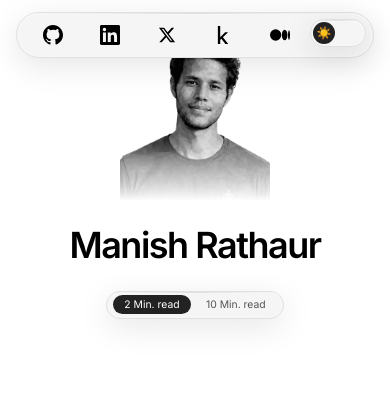
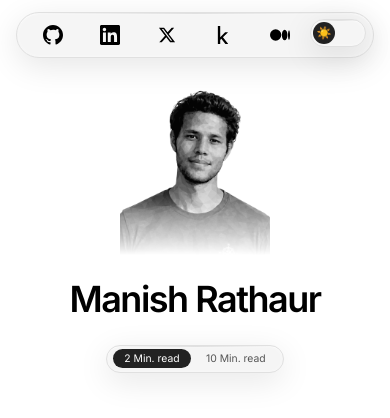
Before and after one commit to Rawdyrathaur/portfolio, a React (Vite) app: page / in a window 390 px wide. Shown: the top 418 px of the page. Built offline with nearby package versions, Linux system fonts and the light colour scheme.

Commit message:
add new feature.

```diff
--- a/src/components/Hero/Hero.css
+++ b/src/components/Hero/Hero.css
@@ -1,12 +1,17 @@
 /* ========================
    HERO STYLES
 ======================== */
+
+:root {
+  --navbar-height: 62px;
+  --hero-gap: 2rem; /* consistent gap between navbar and hero on all devices */
+}
 
 .hero {
   display: flex;
   flex-direction: column;
   align-items: center;
-  padding-top: 6rem;
+  padding-top: calc(var(--navbar-height) + var(--hero-gap));
   padding-left: 1rem;
   padding-right: 1rem;
 }
@@ -39,8 +44,8 @@
 
 /* Large tablets & small laptops (≤1024px) */
 @media (max-width: 1024px) {
-  .hero {
-    padding-top: 4rem;
+  :root {
+    --navbar-height: 62px;
   }
 
   .hero__name {
@@ -51,8 +56,8 @@
 
 /* Tablets (≤768px) */
 @media (max-width: 768px) {
-  .hero {
-    padding-top: 3rem;
+  :root {
+    --navbar-height: 58px;
   }
 
   .hero__image-wrapper {
@@ -67,8 +72,8 @@
 
 /* Mobile (≤480px) */
 @media (max-width: 480px) {
-  .hero {
-    padding-top: 2rem;
+  :root {
+    --navbar-height: 54px;
   }
 
   .hero__image-wrapper {
@@ -83,6 +88,10 @@
 
 /* Small mobile (≤360px) */
 @media (max-width: 360px) {
+  :root {
+    --navbar-height: 48px;
+  }
+
   .hero__image-wrapper {
     width: 120px;
   }
--- a/src/components/Navbar/Navbar.jsx
+++ b/src/components/Navbar/Navbar.jsx
@@ -38,10 +38,28 @@ function Navbar() {
         </svg>
       </a>
 
-      <a className="navbar__icon" title="Contact" href="mailto:mrathaur704@gmail.com">
+      <a
+        className="navbar__icon"
+        title="Contact"
+        href="https://mail.google.com/mail/?view=cm&fs=1&to=mrathaur704@gmail.com&su=Ask%20Anything&body=Hi%20Manish,%0D%0A%0D%0AI%20have%20some%20ideas,%20suggestions,%20or%20need%20help%20with%20something.%0D%0A%0D%0AThanks!"
+        target="_blank"
+        rel="noopener noreferrer"
+      >
         <svg width="20" height="20" viewBox="0 0 24 24" fill="none">
-          <path d="M4 4h16c1.1 0 2 .9 2 2v12c0 1.1-.9 2-2 2H4c-1.1 0-2-.9-2-2V6c0-1.1.9-2 2-2z" stroke="currentColor" strokeWidth="2" strokeLinecap="round" strokeLinejoin="round"/>
-          <polyline points="22,6 12,13 2,6" stroke="currentColor" strokeWidth="2" strokeLinecap="round" strokeLinejoin="round"/>
+          <path
+            d="M4 4h16c1.1 0 2 .9 2 2v12c0 1.1-.9 2-2 2H4c-1.1 0-2-.9-2-2V6c0-1.1.9-2 2-2z"
+            stroke="currentColor"
+            strokeWidth="2"
+            strokeLinecap="round"
+            strokeLinejoin="round"
+          />
+          <polyline
+            points="22,6 12,13 2,6"
+            stroke="currentColor"
+            strokeWidth="2"
+            strokeLinecap="round"
+            strokeLinejoin="round"
+          />
         </svg>
       </a>
 
```
